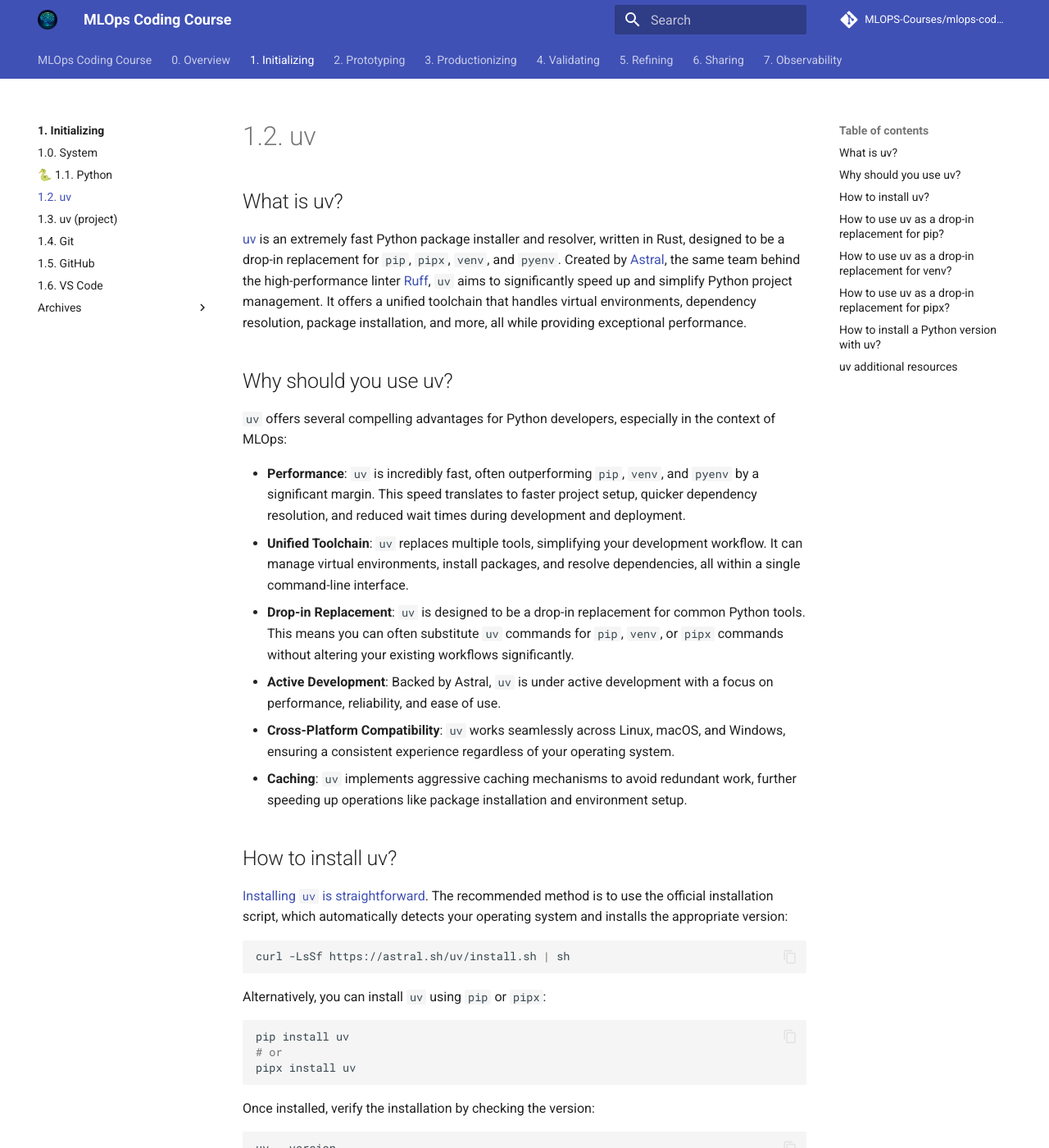
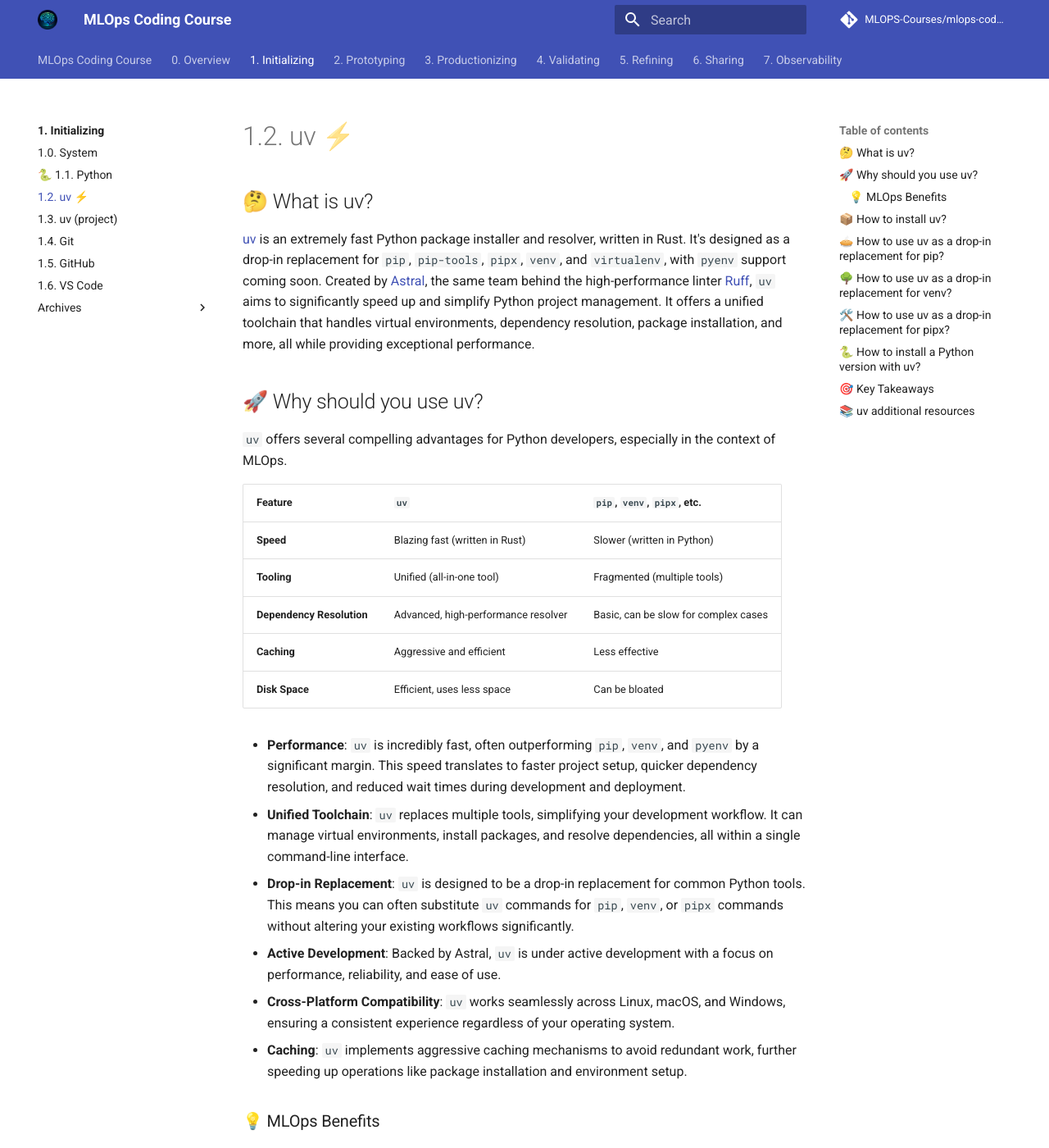
Before and after one commit to MLOps-Courses/mlops-coding-course, an MkDocs documentation site: the page built from docs/1. Initializing/1.2. uv.md, in a window 1280 px wide and 1400 px high. Shown: the whole window at 82% size. Built offline with MkDocs 1.6.1 and Material for MkDocs 9.7.7, drawn with Linux system fonts in a browser that asks for light colours; comment, search, counter and statistics services are not loaded; some of the changed text lies outside the part shown.

Commit message:
Improve section 1.2 of the course (#19)
* Improve section 1.2 of the course

This commit improves section 1.2 of the course by:

- Including emojis in the title sections to make them more engaging.
- Enriching the content to be easier for you to follow.
- Adding a comparison table for `uv` against other tools.
- Including a new section on the benefits of `uv` in an MLOps context.
- Adding a "Key Takeaways" section to summarize the content.

* review

* Delete docs/1. Initializing/1.2. uv.md.bak

---------

Co-authored-by: google-labs-jules[bot] <161369871+google-labs-jules[bot]@users.noreply.github.com>
Co-authored-by: Médéric Hurier (Fmind) <github@fmind.dev>

````diff
--- a/docs/1. Initializing/1.2. uv.md
+++ b/docs/1. Initializing/1.2. uv.md
@@ -2,15 +2,23 @@
 description: Discover uv, a fast and versatile Python package manager and project manager designed to streamline your development workflow. Learn how to install it and use it as a drop-in replacement for pip, venv, pipx, and pyenv.
 ---
 
-# 1.2. uv
+# 1.2. uv ⚡️
 
-## What is uv?
+## 🤔 What is uv?
 
-[uv](https://docs.astral.sh/uv/) is an extremely fast Python package installer and resolver, written in Rust, designed to be a drop-in replacement for `pip`, `pipx`, `venv`, and `pyenv`. Created by [Astral](https://astral.sh/), the same team behind the high-performance linter [Ruff](https://docs.astral.sh/ruff/), `uv` aims to significantly speed up and simplify Python project management. It offers a unified toolchain that handles virtual environments, dependency resolution, package installation, and more, all while providing exceptional performance.
+[uv](https://docs.astral.sh/uv/) is an extremely fast Python package installer and resolver, written in Rust. It's designed as a drop-in replacement for `pip`, `pip-tools`, `pipx`, `venv`, and `virtualenv`, with `pyenv` support coming soon. Created by [Astral](https://astral.sh/), the same team behind the high-performance linter [Ruff](https://docs.astral.sh/ruff/), `uv` aims to significantly speed up and simplify Python project management. It offers a unified toolchain that handles virtual environments, dependency resolution, package installation, and more, all while providing exceptional performance.
 
-## Why should you use uv?
+## 🚀 Why should you use uv?
 
-`uv` offers several compelling advantages for Python developers, especially in the context of MLOps:
+`uv` offers several compelling advantages for Python developers, especially in the context of MLOps.
+
+| Feature                 | `uv`                               | `pip`, `venv`, `pipx`, etc.             |
+| ----------------------- | ---------------------------------- | --------------------------------------- |
+| **Speed**               | Blazing fast (written in Rust)     | Slower (written in Python)              |
+| **Tooling**             | Unified (all-in-one tool)          | Fragmented (multiple tools)             |
+| **Dependency Resolution** | Advanced, high-performance resolver | Basic, can be slow for complex cases    |
+| **Caching**             | Aggressive and efficient           | Less effective                          |
+| **Disk Space**          | Efficient, uses less space         | Can be bloated                          |
 
 - **Performance**: `uv` is incredibly fast, often outperforming `pip`, `venv`, and `pyenv` by a significant margin. This speed translates to faster project setup, quicker dependency resolution, and reduced wait times during development and deployment.
 - **Unified Toolchain**: `uv` replaces multiple tools, simplifying your development workflow. It can manage virtual environments, install packages, and resolve dependencies, all within a single command-line interface.
@@ -19,7 +27,15 @@ description: Discover uv, a fast and versatile Python package manager and projec
 - **Cross-Platform Compatibility**: `uv` works seamlessly across Linux, macOS, and Windows, ensuring a consistent experience regardless of your operating system.
 - **Caching**: `uv` implements aggressive caching mechanisms to avoid redundant work, further speeding up operations like package installation and environment setup.
 
-## How to install uv?
+### 💡 MLOps Benefits
+
+In MLOps, reproducibility and speed are critical. `uv` helps on both fronts:
+
+- **Faster CI/CD Pipelines**: By speeding up dependency installation, `uv` can significantly reduce the time your CI/CD pipelines take to run.
+- **Consistent Environments**: `uv`'s fast and reliable dependency resolution ensures that you can create consistent and reproducible environments for your machine learning models.
+- **Simplified Dependency Management**: No more juggling multiple tools. `uv` simplifies your `pyproject.toml` or `requirements.txt` management.
+
+## 📦 How to install uv?
 
 [Installing `uv` is straightforward](https://docs.astral.sh/uv/getting-started/installation/). The recommended method is to use the official installation script, which automatically detects your operating system and installs the appropriate version:
 
@@ -41,119 +57,105 @@ Once installed, verify the installation by checking the version:
 uv --version
 ```
 
-## How to use uv as a drop-in replacement for pip?
+## 🥧 How to use uv as a drop-in replacement for pip?
 
 `uv` can be used as a direct replacement for many common `pip` commands. Here's how:
 
 - **Installing packages**:
+  ```bash
+  uv pip install requests numpy pandas
+  ```
+- **Uninstalling packages**:
+  ```bash
+  uv pip uninstall requests
+  ```
+- **Listing installed packages**:
+  ```bash
+  uv pip freeze
+  ```
+- **Updating packages**:
+  ```bash
+  uv pip install --upgrade requests
+  ```
+- **Installing packages from a `requirements.txt` file**:
+  ```bash
+  uv pip install -r requirements.txt
+  ```
 
-```bash
-uv pip install requests numpy pandas
-```
-
-- **Uninstalling packages**:
-
-```bash
-uv pip uninstall requests
-```
-
-- **Listing installed packages**:
-
-```bash
-uv pip freeze
-```
-
-- **Updating packages**:
-
-```bash
-uv pip install --upgrade requests
-```
-
-- **Installing packages from a `requirements.txt` file**:
-
-```bash
-uv pip install -r requirements.txt
-```
-
-## How to use uv as a drop-in replacement for venv?
+## 🌳 How to use uv as a drop-in replacement for venv?
 
 `uv` can also replace `venv` for creating and managing virtual environments:
 
 - **Creating a virtual environment**:
+  ```bash
+  uv venv
+  ```
+  This command creates a new virtual environment in the `.venv` directory by default. You can customize the location or specify a Python interpreter:
+  ```bash
+  uv venv --python 3.11
+  ```
+- **Activating the virtual environment**:
+  The activation process is the same as with `venv`. On macOS and Linux:
+  ```bash
+  source .venv/bin/activate
+  ```
+  On Windows:
+  ```powershell
+  .venv\Scripts\Activate
+  ```
+- **Listing available Python interpreters**:
+  ```bash
+  uv python list
+  ```
 
-```bash
-uv venv
-```
-
-This command creates a new virtual environment in the `.venv` directory by default. You can customize the location using the `--python` flag to specify a Python interpreter path.
-
-- **Activating the virtual environment**:
-
-The activation process depends on your shell. For example, on bash:
-
-```bash
-source .venv/bin/activate
-```
-
-- **Listing available Python interpreters**:
-
-```bash
-uv python list
-```
-
-## How to use uv as a drop-in replacement for pipx?
+## 🛠️ How to use uv as a drop-in replacement for pipx?
 
 `uv` can also replace `pipx` for installing and managing globally available Python tools:
 
 - **Installing a tool globally**:
+  ```bash
+  uv tool install ruff
+  ```
+- **Listing globally installed tools**:
+  ```bash
+  uv tool list
+  ```
+- **Running a tool without installing it**:
+  This is useful for one-off commands without cluttering your global environment.
+  ```bash
+  uv tool run ruff --version
+  ```
 
-```bash
-uv tool install ruff
-```
-
-- **Listing globally installed tools**:
-
-```bash
-uv tool list
-```
-
-- **Running a tool without installing it**:
-
-```bash
-uv tool run ruff --version
-```
-
-## How to install a Python version with uv?
+## 🐍 How to install a Python version with uv?
 
 `uv` can also be used to install specific Python versions, similar to `pyenv`. This is particularly useful when you need to test your code against different Python environments or when a project requires a specific Python version that is not your system's default.
 
 - **Installing a specific Python version**:
+  ```bash
+  uv python install 3.13
+  ```
+  This command downloads and installs Python 3.13. You can then use this version to create virtual environments or run scripts.
+- **Listing available Python versions**:
+  ```bash
+  uv python list
+  ```
+- **Listing installed Python versions**:
+  ```bash
+  uv python list --only-installed
+  ```
+- **Removing a specific Python version**:
+  ```bash
+  uv python remove 3.13
+  ```
 
-```bash
-uv python install 3.13
-```
+## 🎯 Key Takeaways
 
-This command downloads and installs Python 3.13. You can then use this version to create virtual environments or run scripts.
+- **`uv` is a fast, all-in-one tool** for Python package and project management.
+- It can replace `pip`, `venv`, `pipx`, and more, simplifying your workflow.
+- In MLOps, `uv` shines by **speeding up CI/CD pipelines** and ensuring **reproducible environments**.
+- Adopting `uv` can lead to a more efficient and streamlined development process.
 
-- **Listing available Python versions**:
-
-```bash
-uv python list
-```
-
-- **Listing installed Python versions**:
-
-```bash
-uv python list --only-installed
-```
-
-- **Removing a specific Python version**:
-
-```bash
-uv python remove 3.13
-```
-
-## uv additional resources
+## 📚 uv additional resources
 
 - **[uv Documentation](https://docs.astral.sh/uv/)**: The official documentation provides comprehensive information on all `uv` features and commands.
 - **[Poetry Was Good, Uv Is Better: An MLOps Migration Story](https://medium.com/@fmind/poetry-was-good-uv-is-better-an-mlops-migration-story-f52bf0c6c703)**
````
Also changed, not shown: GEMINI.md (added, +60 -0 lines).
